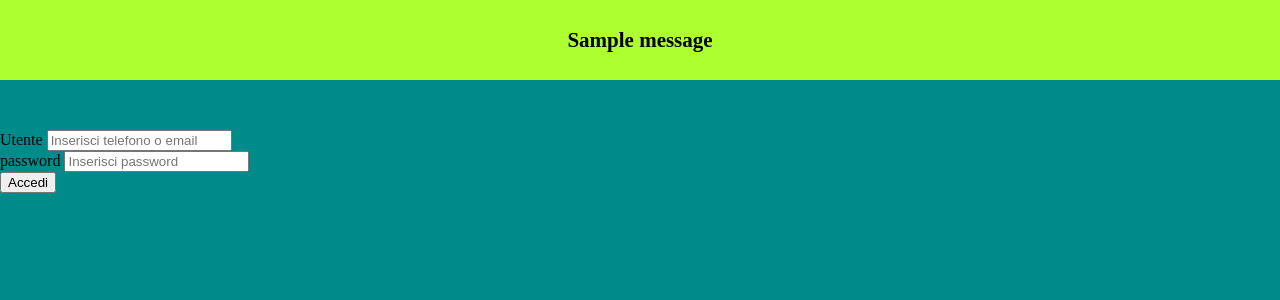
After one commit to Matty-Coding/repo_biblioteca, a Flask app: page /login in a window 1280 px wide. The commit adds this page. Shown: the top 300 px of the page. Run offline with Flask 3, Linux system fonts and the light colour scheme; tables that the repository leaves empty hold one stand-in row (values such as "Sample post"); one stand-in notice (Sample message) is shown.

Commit message:
register e login route completate con messaggi flash esplicativi

```diff
--- a/app.py
+++ b/app.py
@@ -1,6 +1,6 @@
 
 from os.path import exists
-from flask import Flask, render_template, url_for, flash, session
+from flask import Flask, render_template, url_for, flash, redirect
 from settings import Configurazione
 from models import Libro, Utente, Prestito, db, RegisterForm, LoginForm
 from crud import CRUD_Libro, CRUD_Utente, CRUD_Prestito
@@ -42,20 +42,46 @@ def register():
 
             flash("Registrazione avvenuta correttamente.", "success")
 
-            return render_template("index.html")
+            # return render_template("index.html")
+            return redirect(url_for("login"))
 
         else:
-            flash("Email o telefono già esistenti. Riprovare.", "error")
+            flash("Email o telefono già esistenti.", "error")
 
     else:
         if form.errors:
-            for campo, errori in form.errors.items():
+            for errori in form.errors.values():
                 for errore in errori:
-                    flash(f"{campo.capitalize()} non valido: {errore}.", "error")
+                    flash(f"{errore}.", "error")
 
     return render_template("register.html", form=form)
 
 
+@app.route("/login", methods=["GET", "POST"])
+def login():
+    form = LoginForm()
+    if form.validate_on_submit():
+        if "@" in form.utente.data:
+            utente = CRUD_Utente.read_email(form.utente.data)
+        else:
+            utente = CRUD_Utente.read_phone(form.utente.data)
+
+        if not utente:
+            flash("Utente non trovato. Riprovare", "warning")
+            return render_template("login.html", form=form)
+
+        if not utente.verifica_password(form.password.data):
+            flash("Credenziali errate. Accesso negato!", "error")
+
+        flash("Accesso eseguito correttamente!", "success")
+        return render_template("index.html")
+
+    else:
+        if form.errors:
+            for errore in form.errors.values():
+                flash(f"{errore}.", "error")
+
+    return render_template("login.html", form=form)
 
 
 
@@ -66,7 +92,7 @@ def register():
 # @app.route("/")
 # @login_required
 # def index():
-#     return render_template("index.html", route="/")
+#     return render_template("index.html")
 
 
 
@@ -169,4 +195,4 @@ if __name__ == "__main__":
         except Exception as e:
             print(f"\n⚠️  Non è stato possibile creare il database.\n{str(e)}")
 
-    app.run(debug=True)
+    app.run(debug=True, host="0.0.0.0")
--- a/models/forms.py
+++ b/models/forms.py
@@ -1,6 +1,6 @@
 
 from flask_wtf import FlaskForm    # form di flask
-from wtforms import PasswordField, StringField, SubmitField    # classi con Field == type input HTML
+from wtforms import PasswordField, StringField, SubmitField, EmailField, TelField    # classi con Field == type input HTML
 from wtforms.validators import DataRequired as req, Email, Length, Regexp as reg     # controlli di validazione
 
 
@@ -16,13 +16,13 @@ class RegisterForm(FlaskForm):
 
     cognome = StringField("Cognome",
                           validators=[
-                              req(),
-                              reg(r"^[A-Za-z ]+$",
-                                  message="Solo lettere o spazi consentiti")
-                              ]
+                            req(),
+                            reg(r"^[A-Za-z ]+$",
+                                message="Solo lettere o spazi consentiti")
+                            ]
                           )
 
-    email = StringField("Email",
+    email = EmailField("Email",
                         validators=[
                             req(),
                             Email(),
@@ -31,7 +31,7 @@ class RegisterForm(FlaskForm):
                             ]
                         )
 
-    telefono = StringField("Telefono",
+    telefono = TelField("Telefono",
                            validators=[
                                req(),
                                reg(r"^\d{10}$",
@@ -44,7 +44,7 @@ class RegisterForm(FlaskForm):
                                 req(),
                                 Length(min=8),
                                 reg(r"^(?=.*[a-z])(?=.*[A-Z])(?=.*[0-9])(?=.*[!@#$%&*?.])[^\-';\"$@].{8,}$",
-                                    message="La password deve contenere almeno una maiuscola, minuscola, numero e simbolo tra ?.!_*")
+                                    message="La password deve essere di almeno 8 caratteri e contenere almeno una maiuscola, minuscola, numero e simbolo tra ?.!_*")
                                 ]
                             )
 
@@ -54,7 +54,7 @@ class RegisterForm(FlaskForm):
 
 class LoginForm(FlaskForm):
     utente = StringField(
-        "Email o numero di telefono",
+        "Utente",
         validators=[
             req(),
             reg(r"^\d{10}$|^[a-zA-Z0-9]+[_.-]?[a-zA-Z0-9]+@[a-zA-Z0-9]+[-.]?[a-zA-Z0-9]+\.[a-zA-Z]{2,}$",
@@ -69,7 +69,7 @@ class LoginForm(FlaskForm):
             req(),
             Length(min=8),
             reg(r"^(?=.*[a-z])(?=.*[A-Z])(?=.*[0-9])(?=.*[!@#$%&*?.])[^\-';\"$@].{8,}$",
-                message="La password deve contenere almeno una maiuscola, minuscola, numero e simbolo tra ?.!_*")
+                message="La password deve essere di almeno 8 caratteri e contenere almeno una maiuscola, minuscola, numero e simbolo tra ?.!_*")
             ]
         )
 
--- a/templates/base.html
+++ b/templates/base.html
@@ -6,9 +6,9 @@
 
     <title>{% block title %}{% endblock title %}</title>
 
-    <link rel="stylesheet" href="/static/style.css">
+    <link rel="stylesheet" href="{{ url_for('static', filename='style.css') }}">
 
-    <link rel="shortcut icon" href="/static/images/icona_applicazione.ico">
+    <link rel="shortcut icon" href="{{ url_for('static', filename='images/icona_applicazione.ico') }}">
 
     <!-- <link rel="stylesheet" href="https://cdn.jsdelivr.net/npm/bootstrap@5.3.8/dist/css/bootstrap.min.css"> -->
 
--- a/templates/index.html
+++ b/templates/index.html
@@ -6,12 +6,10 @@
 
     {% with messaggi = get_flashed_messages(with_categories=True) %}
         {% if messaggi %}
-            {% for messaggio, stato in messaggi %}
-                <div class="alert alert-{{ stato }}">{{ messaggio }}</div>
+            {% for i in messaggi %}
+                <div class="alert alert-{{ i[0] }}">{{ i[1] }}</div>
             {% endfor %}
-
         {% endif %}
-
     {% endwith %}
 
     <h1>FINALMENTE TI SEI REGISTRATO!!!</h1>
--- /dev/null
+++ b/templates/login.html
@@ -0,0 +1,25 @@
+{% extends 'base.html' %}
+
+{% block title %} Login {% endblock title %}
+
+{% block content %}
+
+    {% with messaggi = get_flashed_messages(with_categories=True) %}
+        {% if messaggi %}
+            {% for i in messaggi %}
+                <div class="alert alert-{{ i[0] }}">{{ i[1] }}</div>
+            {% endfor %}
+        {% endif %}
+    {% endwith %}
+
+    <form class="form-container" action="/login" method="post">
+
+        {{ form.hidden_tag() }}
+
+        <div class="form-element">{{ form.utente.label }} {{ form.utente(placeholder="Inserisci telefono o email") }}</div>
+        <div class="form-element">{{ form.password.label }} {{ form.password(placeholder="Inserisci password") }}</div>
+        <div class="form-element">{{ form.submit() }}</div>
+
+    </form>
+
+{% endblock content %}
--- a/templates/register.html
+++ b/templates/register.html
@@ -20,7 +20,7 @@
 
         {{ form.hidden_tag() }}     <!-- genera token di protezione vs CSRF -->
 
-        <div class="form-element">{{ form.nome.label }} {{ form.nome(placeholder="Inserisci nome") }}</div>
+        <div class="form-element">{{ form.nome.label }} {{ form.nome(placeholder="Inserisci nome", autofocus=True) }}</div>
         <div class="form-element">{{ form.cognome.label }} {{ form.cognome(placeholder="Inserisci cognome") }}</div>
         <div class="form-element">{{ form.email.label }} {{ form.email(placeholder="Inserisci email") }}</div>
         <div class="form-element">{{ form.telefono.label }} {{ form.telefono(placeholder="Inserisci telefono") }}</div>
```
Also changed, not shown: crud/crud_function.py (+6 -6 lines).
